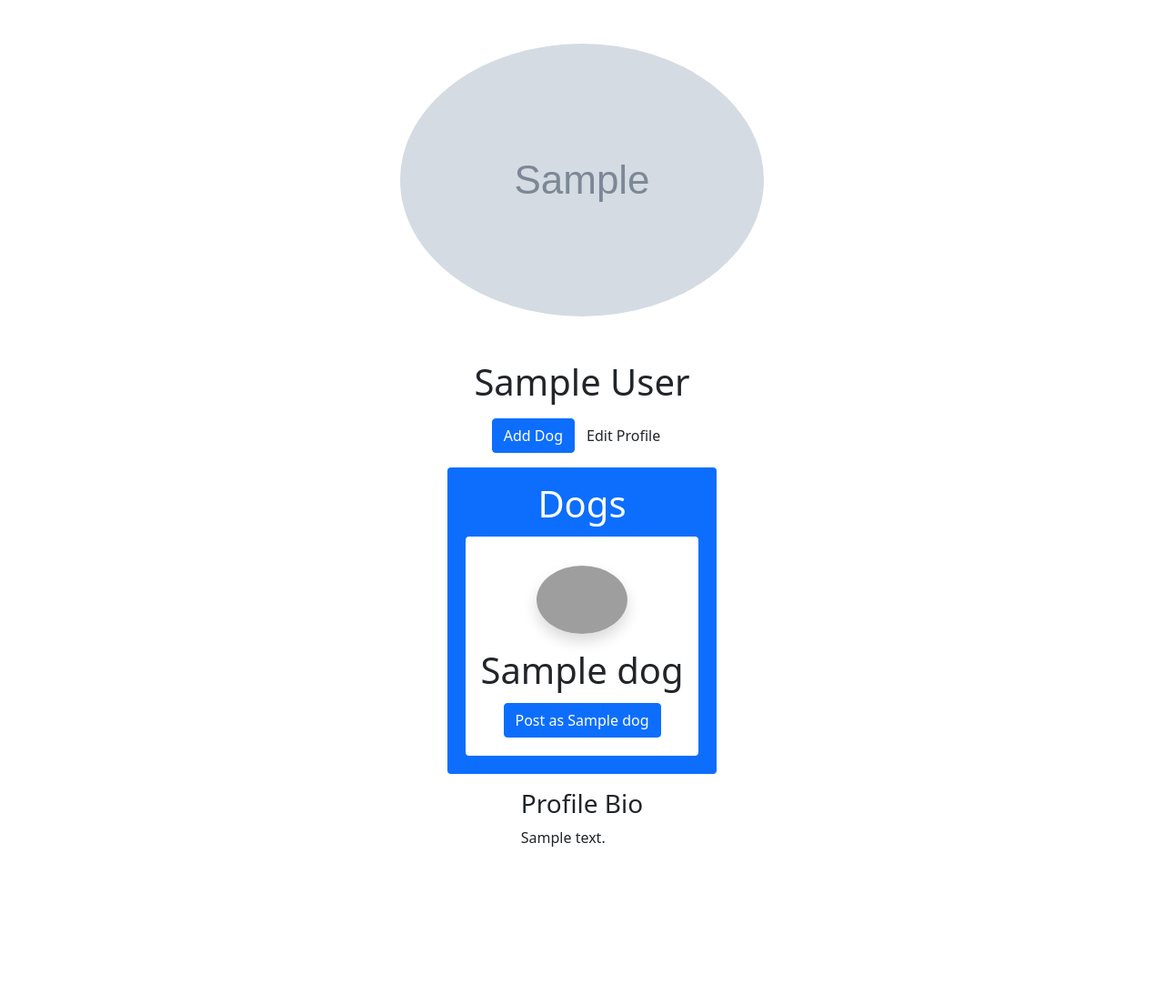
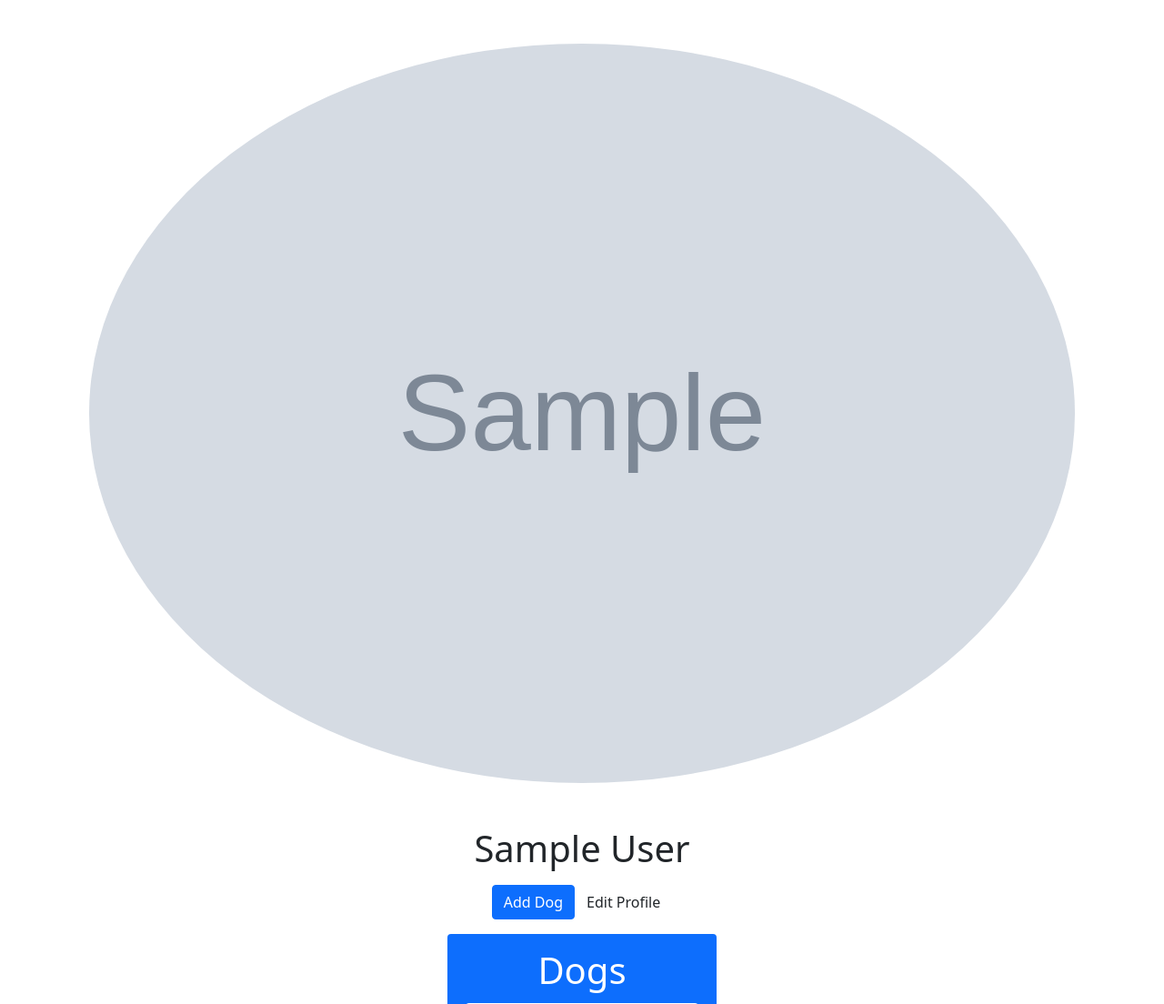
Before and after one commit to mo-shawa/spot, a Django app: page /accounts/profile/ in a window 1280 px wide. Shown: the part 82-1186 px from the top of the page at 91% size. Before the commit the page ends 1013 px from the top, so only its background shows below. Run offline with Django 3.2, Linux system fonts and the light colour scheme; a user stored in the database is signed in; tables that the repository leaves empty hold one stand-in row (values such as "Sample post"); grey boxes marked "Sample" are stand-in pictures; grey boxes are pictures that could not be loaded.

Commit message:
committing before pulling

```diff
--- a/main_app/templates/profile.html
+++ b/main_app/templates/profile.html
@@ -4,7 +4,7 @@
 	style="min-height: 100vh"
 >
 	{% if user.profile.image %}
-	<img src="{{ user.profile.image }}" class="rounded-circle mw-50 py-3 my-3" />
+	<img src="{{ user.profile.image }}" class="rounded-circle mw-50 mh-50 py-3 my-3 w-100 p-3" />
 	{% else %}
 	<img
 		src="https://upload.wikimedia.org/wikipedia/commons/7/7c/Profile_avatar_placeholder_large.png"
```
